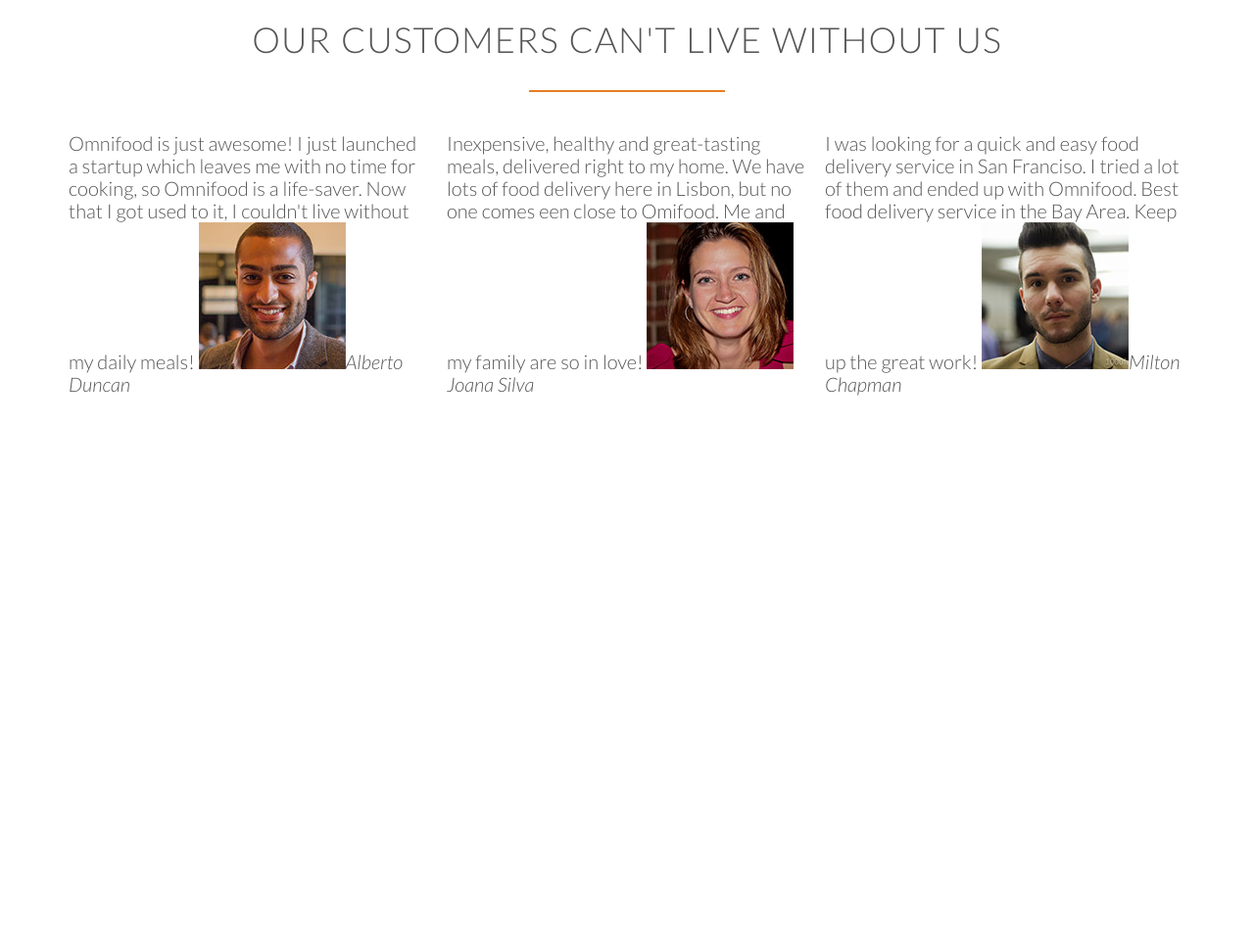
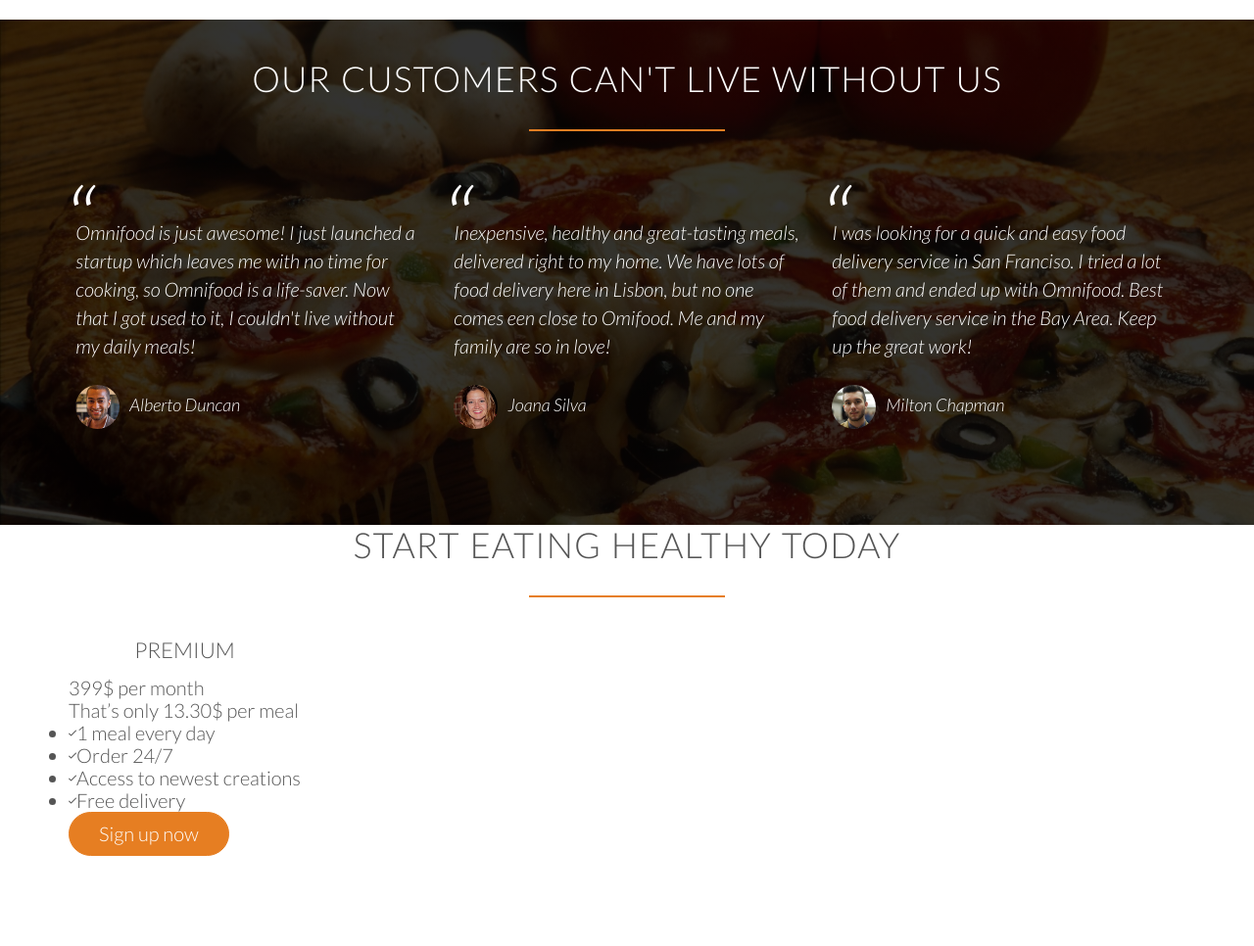
Before and after one commit to DDLibaneo/Omnifood, a plain HTML site: page index.html in a window 1280 px wide. Shown: the part 3340-4306 px from the top of the page at 98% size. Before the commit the page ends 3836 px from the top, so only its background shows below. Drawn offline with Linux system fonts and the light colour scheme; files whose address does not match are found by name.

Commit message:
started section-plans

```diff
--- a/index.html
+++ b/index.html
@@ -214,6 +214,7 @@
         </div>
       </div>
     </section>
+
     <section class="section-testimonials">
       <div class="row">
         <h2>Our customers can't live without us</h2>
@@ -239,17 +240,60 @@
         </div>
       </div>
     </section>
+
+    <section class="section-plans">
+      <div class="row">
+        <h2>Start eating healthy today</h2>
+      </div>
+      <div class="row">
+        <div class="col row-1-of-3">
+          <div class="plan-box">
+            <div>
+              <h3>Premium</h3>
+              <p class="plan-price">399$ per month</p>
+              <p class="plan-price-meal">That’s only 13.30$ per meal</p>
+            </div>
+            <div>
+              <ul>
+                <li><i class="ion-ios-checkmark-empty"></i>1 meal every day</li>
+                <li><i class="ion-ios-checkmark-empty"></i>Order 24/7</li>
+                <li><i class="ion-ios-checkmark-empty"></i>Access to newest creations</li>
+                <li><i class="ion-ios-checkmark-empty"></i>Free delivery</li>
+              </ul>
+            </div>
+            <div>
+              <a href="#" class="btn btn-full">Sign up now</a>
+            </div>
+          </div>
+        </div>
+      </div>
+    </section>
   </body>
 </html>
 
 
 <!--
-Omnifood is just awesome! I just launched a startup which leaves me with no time for cooking, so Omnifood is a life-saver. Now that I got used to it, I couldn't live without my daily meals!
-(Alberto Duncan)
+Plan 1: Premium
+399$ per month
+That’s only 13.30$ per meal
+1 meal every day
+Order 24/7
+Access to newest creations
+Free delivery
 
-Inexpensive, healthy and great-tasting meals, delivered right to my home. We have lots of food delivery here in Lisbon, but no one comes een close to Omifood. Me and my family are so in love!
-(Joana Silva)
 
-I was looking for a quick and easy food delivery service in San Franciso. I tried a lot of them and ended up with Omnifood. Best food delivery service in the Bay Area. Keep up the great work!
-(Milton Chapman)
+Plan 2: Pro
+149$ per month
+That’s only 14.90$ per meal
+1 meal 10 days/month
+Order 24/7
+Access to newest creations
+Free delivery
+
+
+Plan 3: Starter
+19$ per meal
+1 meal
+Order from 8 am to 12 pm
+Free delivery
 -->
--- a/resources/css/style.css
+++ b/resources/css/style.css
@@ -209,6 +209,7 @@
   background-size: cover;
   background-position: center;
   margin-bottom: 80px;
+  background-attachment: fixed;
 }
 
 .hero-text-box {
@@ -380,3 +381,48 @@
 .city-feature {
   margin-bottom: 5px;
 }
+
+/* --------------------------------------- */
+/* TESTIMONIALS */
+/* --------------------------------------- */
+
+.section-testimonials {
+  background-image: linear-gradient(rgba(0, 0, 0, 0.8), rgba(0, 0, 0, 0.8)), url(img/back-customers.jpg);
+  background-size: cover;
+  color: #fff;
+  background-attachment: fixed;
+}
+
+.section-testimonials h2 {
+  padding-top: 40px;
+}
+
+blockquote {
+  padding: 2%;
+  font-style: italic;
+  line-height: 145%;
+  position: relative;
+  margin-top: 40px;
+}
+
+blockquote:before {
+  content: "\201C";
+  font-size: 500%;
+  display: block;
+  position: absolute;
+  top: -5px;
+  left: -5px;
+}
+
+cite {
+  font-size: 90%;
+  margin-top: 25px;
+  display: block; /*ocupa toda linha*/
+}
+
+cite img {
+  height: 45px;
+  border-radius: 50%;
+  margin-right: 10px;
+  vertical-align: middle;
+}
```
Also changed, not shown: resources/css/img/back-customers.jpg (added).
